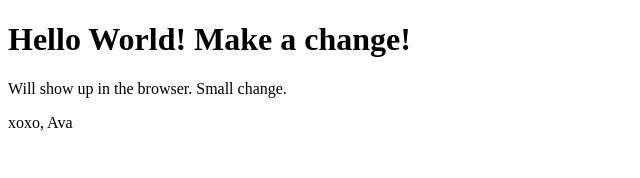
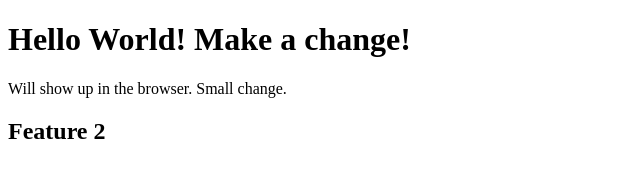
Before and after one commit to avacrozier/class-demo, a plain HTML site: page index.html in a window 1280 px wide. Shown: the whole page, without its empty margins (0-640 px from the left). Drawn offline with Linux system fonts and the light colour scheme.

Commit message:
Feature 2 deploy test

```diff
--- a/index.html
+++ b/index.html
@@ -8,6 +8,6 @@
 <body>
     <h1>Hello World! Make a change!</h1>
     <p>Will show up in the browser. Small change.</p>
-    <p>xoxo, Ava</p>
+    <h2>Feature 2</h2>
 </body>
 </html>
```
